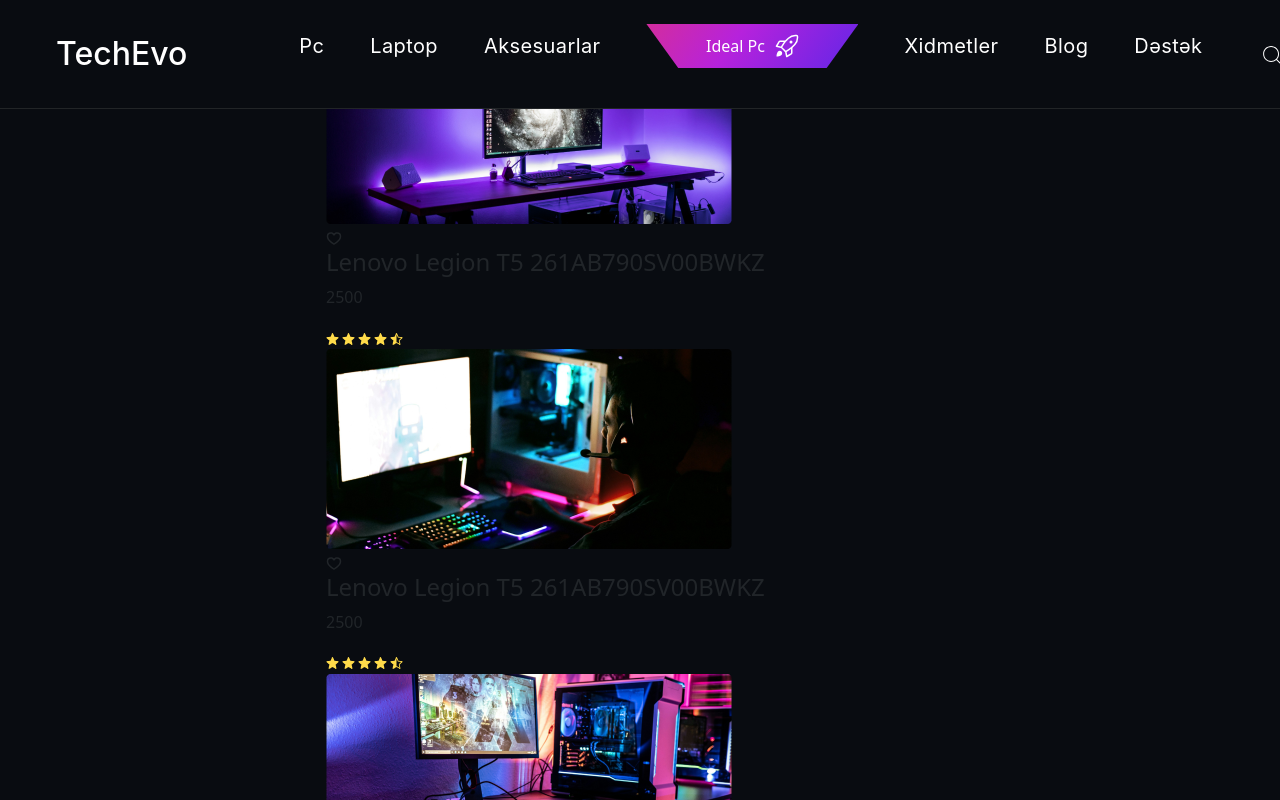
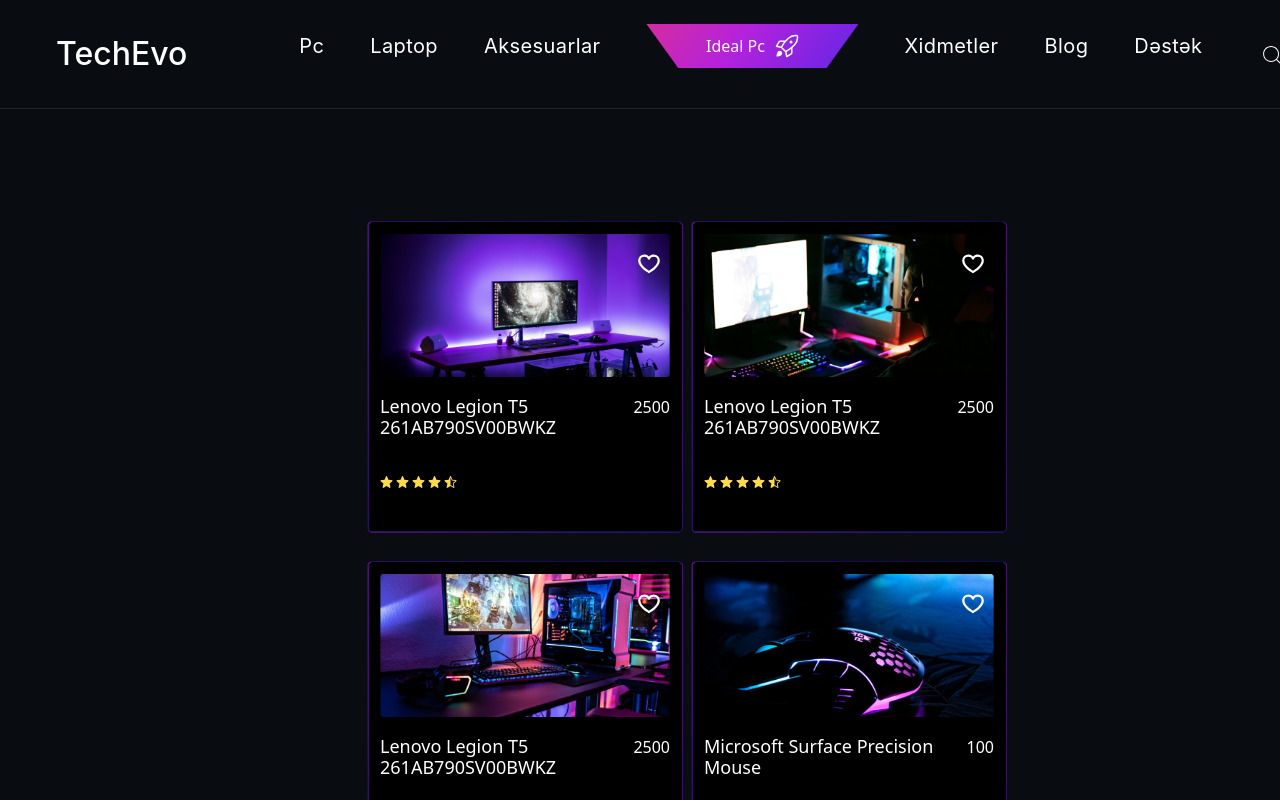
Before and after one commit to nigaraliyevas/TechEvo, a React (Vite) app: page /pc in a window 1280 px wide. Shown: the top 800 px of the page. Built offline with nearby package versions, Linux system fonts and the light colour scheme; a web font is replaced by a local one.

Commit message:
added products

```diff
--- a/src/Pages/PCPage/PCPage.jsx
+++ b/src/Pages/PCPage/PCPage.jsx
@@ -1,10 +1,11 @@
 import "bootstrap/dist/css/bootstrap.min.css";
+import CardPC from "../../components/CardPC/CardPC";
 import styles from "./PCPage.module.scss";
-import CardPC from "../../components/CardPC/CardPC";
 
 const PCPage = () => {
   return (
     <section className="pc">
+      <div className="container">
         <div className={styles.pc_content}>
           <div className="row mb-4">
             <div className="search-page col-lg-12 d-flex justify-content-between">
@@ -16,12 +17,15 @@ const PCPage = () => {
           <div className="row mb-4">
             <div className="filter-side col-lg-3"></div>
             <div className="product-side col-lg-9">
-            <div className="row">
+              <div className={styles.pc_section}>
+                <div className="d-flex flex-wrap gap-2">
                   <CardPC />
                 </div>
               </div>
             </div>
+          </div>
           <div className="pagination-side"></div>
+        </div>
       </div>
     </section>
   );
--- a/src/Pages/PCPage/PCPage.module.scss
+++ b/src/Pages/PCPage/PCPage.module.scss
@@ -0,0 +1,3 @@
+.pc_section {
+  padding-top: 197px;
+}
--- a/src/components/CardPC/CardPC.jsx
+++ b/src/components/CardPC/CardPC.jsx
@@ -2,6 +2,8 @@ import { useSelector, useDispatch } from "react-redux";
 import { allCards } from "../../redux/slices/CardSlice";
 import { PiHeartBold } from "react-icons/pi";
 import { useEffect } from "react";
+import "bootstrap/dist/css/bootstrap.min.css";
+
 import styles from "./CardPC.module.scss";
 
 const CardPC = () => {
@@ -9,7 +11,7 @@ const CardPC = () => {
   const { cards } = useSelector(state => state.pcCard);
 
   useEffect(() => {
-    dispatch(allCards()); // Call action when component mounts
+    dispatch(allCards());
   }, [dispatch]);
 
   return (
--- a/src/components/CardPC/CardPC.module.scss
+++ b/src/components/CardPC/CardPC.module.scss
@@ -1,20 +1,11 @@
-.pc_content {
-  padding-top: 165px;
-}
-.card_size {
-  width: 338px !important;
-  margin-bottom: 20px;
-  margin-right: 20px;
-  padding: 0;
 .card {
   padding: 12px !important;
   border: 1px solid transparent;
   cursor: pointer;
   background: radial-gradient(circle at 100% 100%, #000000 0, #000000 2px, transparent 2px) 0% 0% / 3px 3px no-repeat, radial-gradient(circle at 0 100%, #000000 0, #000000 2px, transparent 2px) 100% 0% / 3px 3px no-repeat, radial-gradient(circle at 100% 0, #000000 0, #000000 2px, transparent 2px) 0% 100% / 3px 3px no-repeat, radial-gradient(circle at 0 0, #000000 0, #000000 2px, transparent 2px) 100% 100% / 3px 3px no-repeat, linear-gradient(#000000, #000000) 50% 50% / calc(100% - 1px) calc(100% - 6px) no-repeat, linear-gradient(#000000, #000000) 50% 50% / calc(100% - 6px) calc(100% - 1px) no-repeat, linear-gradient(to top left, #0b0b4b, #49146e);
-
   border-radius: 5px;
   box-sizing: border-box;
-    min-width: 338px;
+  max-width: 316px;
   background-clip: border-box;
   position: relative;
   display: flex;
@@ -23,7 +14,8 @@
   overflow: hidden;
   transition: 0.3s ease all;
   z-index: 2;
-
+  margin-bottom: 20px;
+  // padding-right: 0;
   span:not(:nth-child(5)) {
     position: absolute;
     display: block;
@@ -177,4 +169,3 @@
   top: 3%;
   font-size: x-large;
 }
-}
```
Lines whose indentation alone changed are shown as unchanged.
